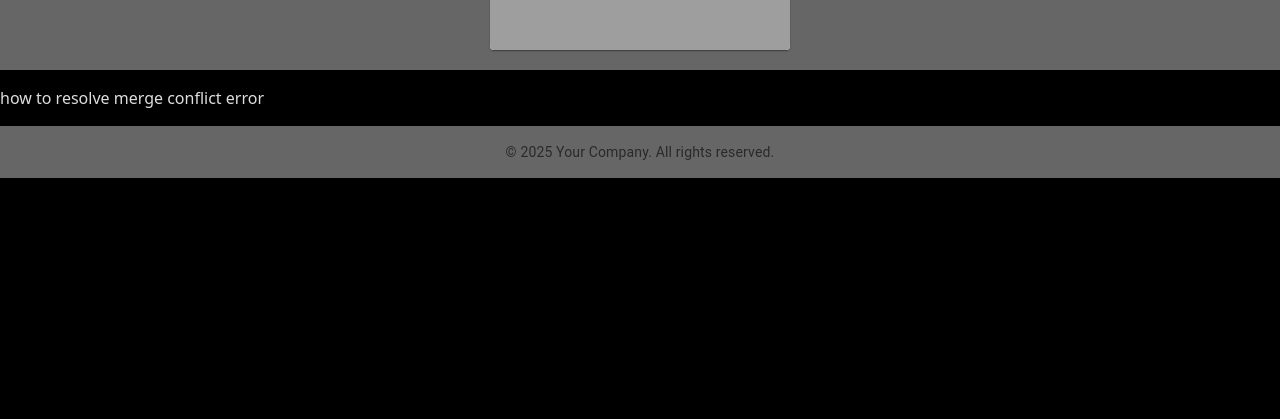
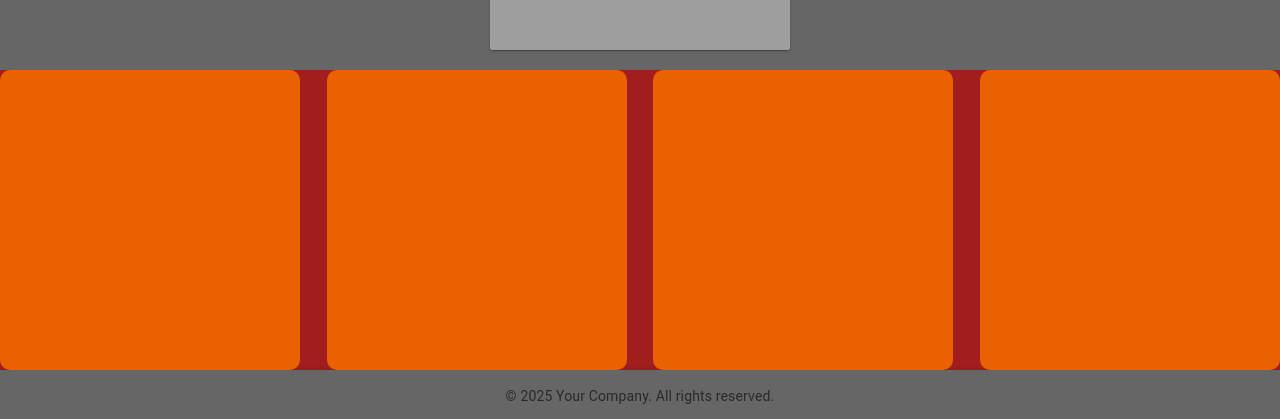
Before and after one commit to Gopiraj2306/maptask-react, a React (Vite) app: page / in a window 1280 px wide. Shown: the part 1748-2167 px from the top of the page. Before the commit the page ends 1926 px from the top, so only its background shows below. Built offline with nearby package versions, Linux system fonts and the light colour scheme; grey boxes are pictures that could not be loaded.

Commit message:
added the para div

```diff
--- a/src/components/WorldMap.css
+++ b/src/components/WorldMap.css
@@ -122,3 +122,14 @@ body{
   transform: scale(1.05);
   cursor: pointer;
 }
+.dd{
+  display: flex;
+  justify-content: space-between;
+  background-color: #a21d1d;
+}
+.design{
+  background-color: #ea6100;
+  height: 300px;
+  width: 300px;
+  border-radius: 10px;
+}
--- a/src/components/para.jsx
+++ b/src/components/para.jsx
@@ -1,8 +1,15 @@
+import worldMap from '../assets/Worldmap.png';
+
 function Para(){
     return(
-        <div>
-            <p>how to resolve merge conflict error</p>
+        <div className='dd' >
+        <div className="design"></div>
+        <div className="design"></div>
+        <div className="design"></div>
+        <div className="design"></div>
         </div>
+
+
     )
 }
 export default Para
```
